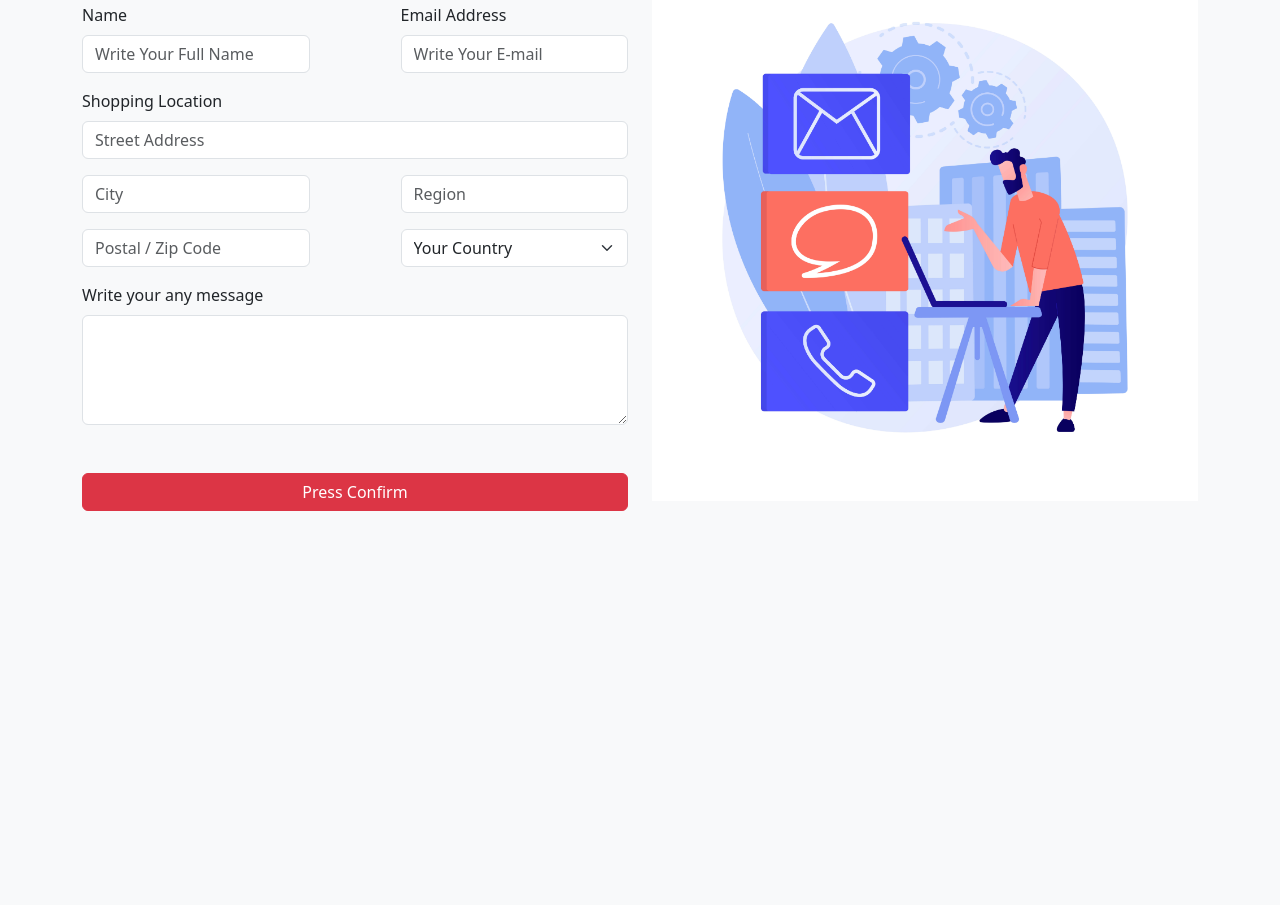
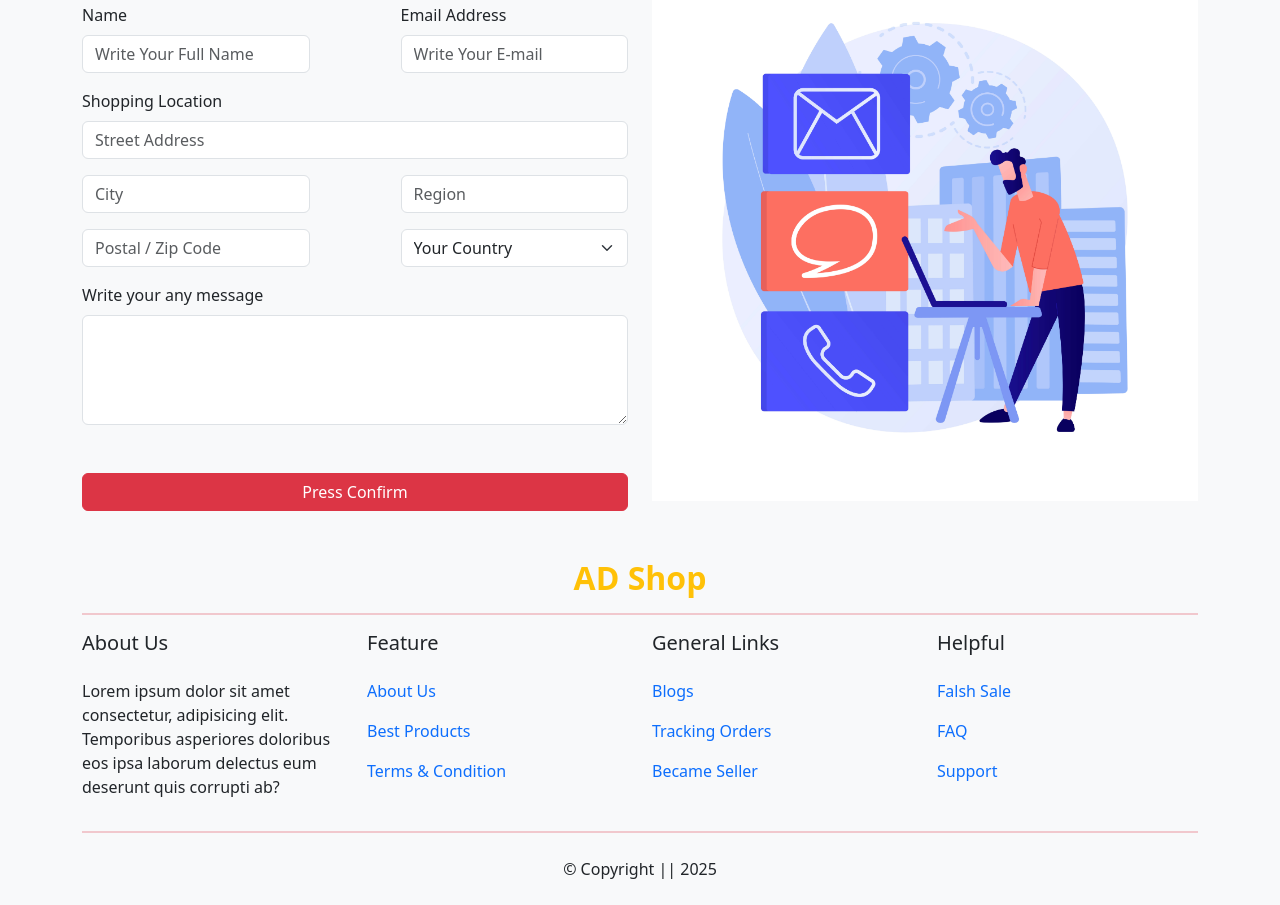
Before and after one commit to Adnan-Assad/Boot_pro, a plain HTML site: page index.html in a window 1280 px wide. Shown: the part 4761-5666 px from the top of the page. Before the commit the page ends 5272 px from the top, so only its background shows below. Drawn offline with nearby package versions, Linux system fonts and the light colour scheme.

Commit message:
footer added

```diff
--- a/index.html
+++ b/index.html
@@ -905,6 +905,66 @@
       </div>
     </section>
 
+
+    <footer class="container mt-5">
+        <div class="h2 text-warning text-center fw-bold mt-5"> AD Shop </div>
+        <hr class="border border-1 border-danger">
+
+        <div class="row">
+
+            <div class="col-md-3">
+                <p class="h5 mb-4">About Us</p>
+                <p> Lorem ipsum dolor sit amet consectetur, adipisicing elit. Temporibus asperiores doloribus eos ipsa laborum delectus eum deserunt quis corrupti ab?</p>
+            </div>
+             <div class="col-md-3">
+                <p class="h5 mb-4">Feature</p>
+                <p>
+                    <a href="#" class="text-decoration-none">About Us</a>
+                </p>
+                <p>
+                    <a href="#" class="text-decoration-none">Best Products</a>
+                </p>
+                <p>
+                    <a href="#" class="text-decoration-none">Terms & Condition</a>
+                </p>
+
+            </div>
+             <div class="col-md-3">
+                <p class="h5 mb-4">General Links</p>
+                <p>
+                    <a href="#" class="text-decoration-none">Blogs</a>
+                </p>
+                <p>
+                    <a href="#" class="text-decoration-none">Tracking Orders</a>
+                </p>
+                <p>
+                    <a href="#" class="text-decoration-none">Became Seller</a>
+                </p>
+
+            </div>
+             <div class="col-md-3">
+                <p class="h5 mb-4">Helpful</p>
+                <p>
+                    <a href="#" class="text-decoration-none">Falsh Sale </a>
+                </p>
+                <p>
+                    <a href="#" class="text-decoration-none">FAQ</a>
+                </p>
+                <p>
+                    <a href="#" class="text-decoration-none">Support</a>
+                </p>
+
+            </div>
+
+        </div>
+
+        <hr class="border border-1 border-danger">
+        <div class="text-center mb-4 mt-4">
+            &copy; Copyright || 2025
+        </div>
+
+    </footer>
+
     <script
       src="https://cdn.jsdelivr.net/npm/bootstrap@5.3.6/dist/js/bootstrap.bundle.min.js"
       integrity="sha384-j1CDi7MgGQ12Z7Qab0qlWQ/Qqz24Gc6BM0thvEMVjHnfYGF0rmFCozFSxQBxwHKO"
```
